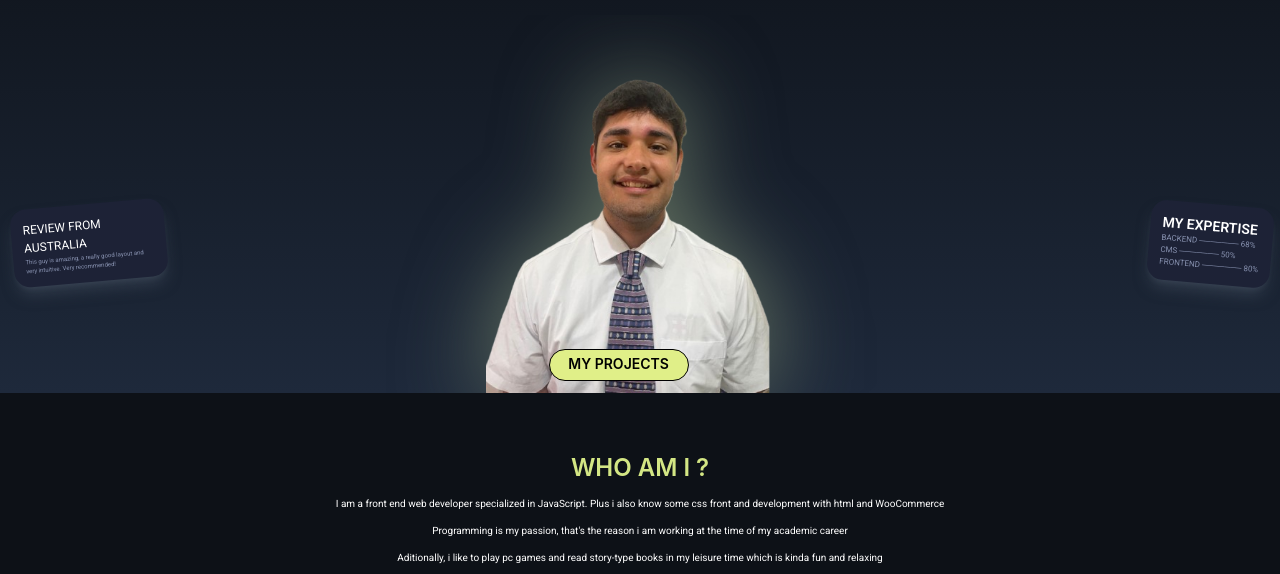
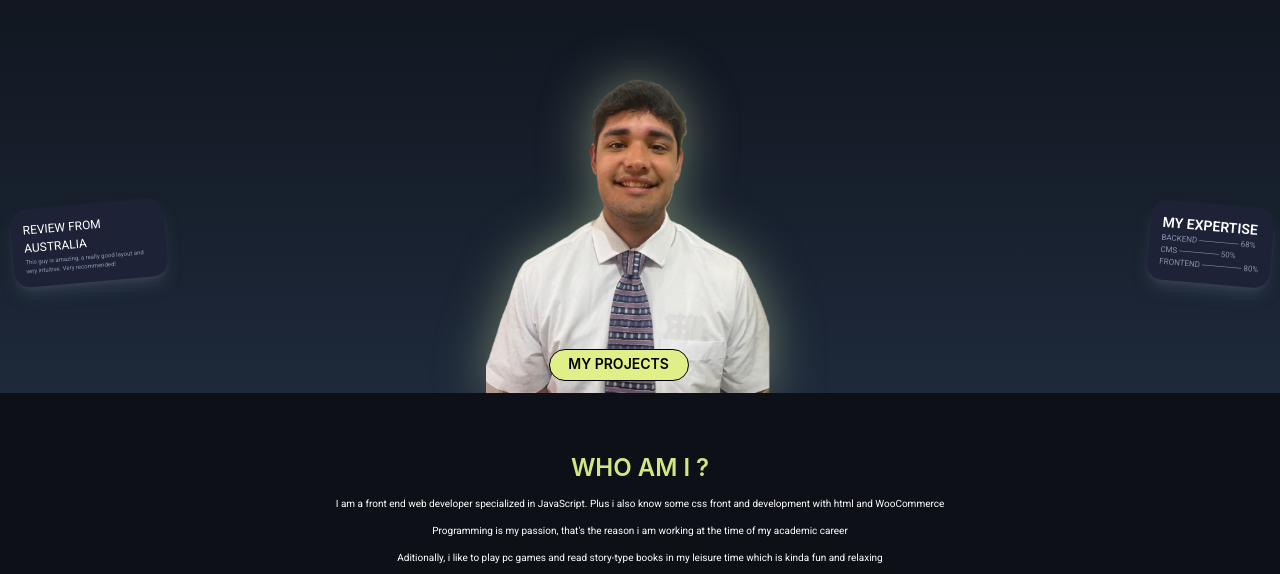
Before and after one commit to Jared092005/Mini-proyecto, a website built with Vite: page index.html in a window 1280 px wide. Shown: the part 219-793 px from the top of the page. Built offline with nearby package versions, Linux system fonts and the light colour scheme.

Commit message:
creo que ya solucioné la imagen por fin

```diff
--- a/index.html
+++ b/index.html
@@ -88,12 +88,12 @@
         </div>
         <!-- div imagen -->
         <div
-          class="h-full flex flex-col items-center justify-center pl-8 relative overflow-hidden lg:w-full"
+          class="h-full flex flex-col items-center justify-center pl-8 relative overflow-y-hidden lg:w-full"
         >
           <img
             src="./imagenes/eliseo-removebg-preview.png"
             alt="Eliseo Borja"
-            class="h-full z-20 drop-shadow-[0px_0px_45px_#6a7964] lg:w-85"
+            class="h-full z-20 drop-shadow-[0px_0px_25px_#6a7964] lg:w-85"
           />
           <a
             href="#projects"
```
